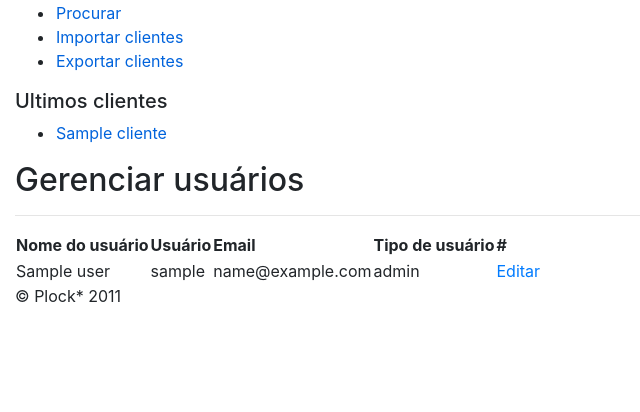
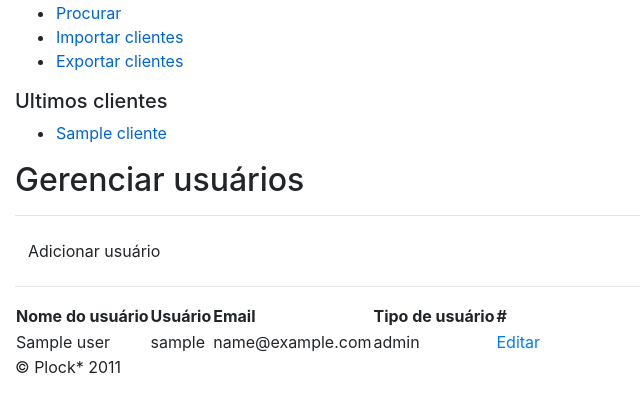
Before and after one commit to Agencia-WT/plock, a CakePHP app: the page made by app/views/users/index.ctp in a window 1280 px wide. Shown: the part 297-709 px from the top of the page, without its empty margins (0-640 px from the left). Run offline with PHP 8.4 and a stand-in for CakePHP, Linux system fonts and the light colour scheme; the template is opened without the code that fills it: most values are stand-ins (such as "Sample title", 1, 10 or a date in 2020); data that the repository does not hold is empty; some libraries are stand-ins or nearby versions.

Commit message:
Incluido botoes de inclusão nos modulos servidores clientes e usuarios na pagina index e incluido no menu top os links servidores e usuarios

```diff
--- a/app/controllers/servers_controller.php
+++ b/app/controllers/servers_controller.php
@@ -14,7 +14,7 @@ class ServersController extends AppController
 		$this->set("clientes",$this->Cliente->ultimosClientes());
 
 		# Marca o menu
-		$this->set('active_menu', 'clientes');
+		$this->set('active_menu', 'servers');
 
 
 		if($this->Auth->user('role') != 'admin' && $this->Auth->user('role') != 'manager'  && $this->Auth->user('role') != 'developer'){
--- a/app/controllers/users_controller.php
+++ b/app/controllers/users_controller.php
@@ -33,7 +33,7 @@ class UsersController extends AppController {
 		$this->set('clientes', $this->Cliente->ultimosClientes());
 
 		# Seleciona o menu clientes
-		$this->set('active_menu', 'home');
+		$this->set('active_menu', 'users');
 
 
 	}
--- a/app/views/clientes/index.ctp
+++ b/app/views/clientes/index.ctp
@@ -1,5 +1,7 @@
 <?php echo $this->Session->flash(); ?>
 <h1>Gerenciar clientes</h1>
+<hr>
+<a href="<?php echo Configure::read("BASE_URL") ?>clientes/add"><button class="btn small success">Adicionar cliente</button></a>
 <hr>
 <table class="zebra-striped" id="tableClientes">
 	<thead>
--- a/app/views/layouts/default.ctp
+++ b/app/views/layouts/default.ctp
@@ -31,6 +31,12 @@
           <ul class="nav">
             <li <?php if($active_menu == 'home'){ ?>class="active"<?php } ?>><?php echo $this->Html->link("Home","/") ?></li>
             <li <?php if($active_menu == 'clientes'){ ?>class="active"<?php } ?>><?php echo $this->Html->link("Clientes","/clientes") ?></li>
+			<?php if($user['User']['role'] == 'admin' || $user['User']['role'] == 'manager' || $user['User']['role'] == 'developer') {?>
+				<li <?php if($active_menu == 'servers'){ ?>class="active"<?php } ?>><?php echo $this->Html->link("Servidores","/servers"); ?></li>
+			<?php } ?>
+			<?php if($user['User']['role'] == 'admin'){?>
+				<li <?php if($active_menu == 'users'){ ?>class="active"<?php } ?>><?php echo $this->Html->link("Usuários","/users") ?></li>
+			<?php } ?>
           </ul>
 		  <form class="pull-left" action="<?php echo Configure::read('BASE_URL'); ?>clientes/search" method="post">
 			<input type="text" placeholder="Procurar cliente" name="data[Cliente][nome]" class="input-search-cliente-topbar">
@@ -45,7 +51,7 @@
     </div>
 
     <div class="container-fluid">
-      <div class="sidebar">
+      <div class="sidebar" >
         <div class="well">
           <h5>Clientes</h5>
           <ul class="list-sidebar">
--- a/app/views/servers/index.ctp
+++ b/app/views/servers/index.ctp
@@ -1,5 +1,7 @@
 <?php echo $this->Session->flash(); ?>
 <h1>Gerenciar servidores</h1>
+<hr>
+<a href="<?php echo Configure::read("BASE_URL") ?>servers/add"><button class="btn small success">Adicionar servidor</button></a>
 <hr>
 <table class="zebra-striped" id="tableServers">
 	<thead>
--- a/app/views/users/index.ctp
+++ b/app/views/users/index.ctp
@@ -1,5 +1,7 @@
 <?php echo $this->Session->flash(); ?>
 <h2>Gerenciar usuários</h2>
+<hr>
+<a href="<?php echo Configure::read("BASE_URL") ?>users/add"><button class="btn small success">Adicionar usuário</button></a>
 <hr>
 <table class="zebra-striped" id="tableClientes">
 	<thead>
```
Also changed, not shown: 14 other files.
